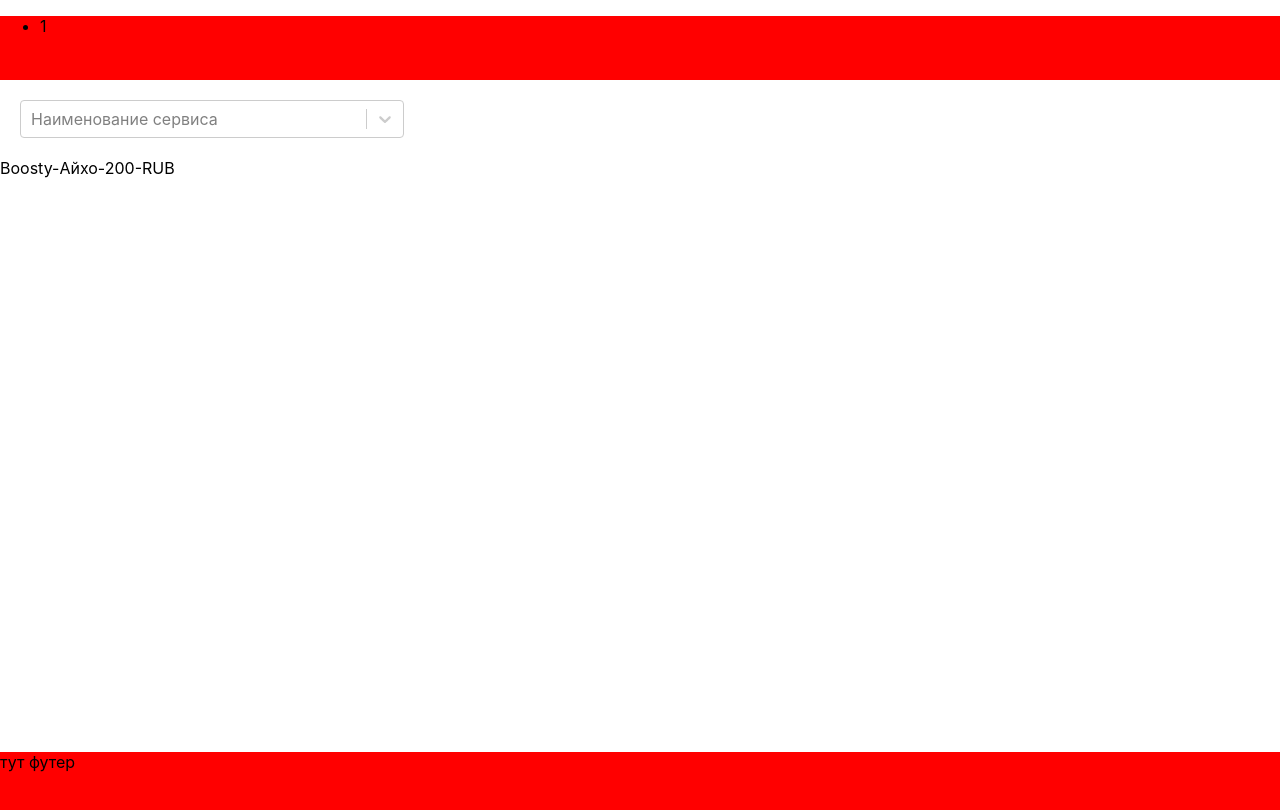
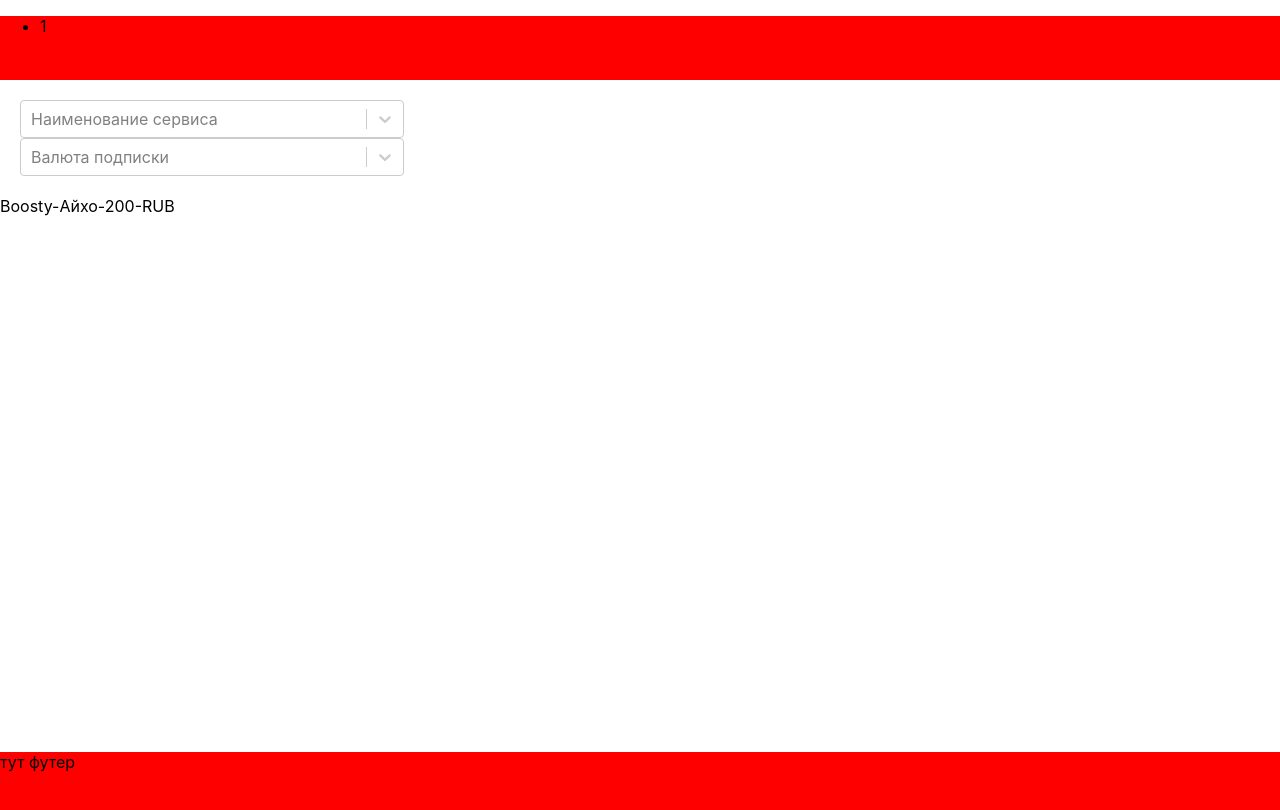
Before and after one commit to SergeyStadukhin/subscription_manager, a React (Create React App) app in the folder subscription_manager/: page / in a window 1280 px wide. Shown: the top 810 px of the page. Built offline with nearby package versions, Linux system fonts and the light colour scheme.

Commit message:
list currency

```diff
--- a/subscription_manager/src/pages/main/MainPage.jsx
+++ b/subscription_manager/src/pages/main/MainPage.jsx
@@ -1,4 +1,4 @@
-import React from "react";
+import React from "react"
 import modules from '../../style/main.module.scss'
 import Select from 'react-select'
 
@@ -13,11 +13,11 @@ const MainPage = () => {
     ]
 
     const listCurrency = [
-        {id:1, value:"RUB"},
-        {id:1, value:"RUB"},
-        {id:1, value:"RUB"},
-        {id:1, value:"RUB"},
-        {id:1, value:"RUB"},
+        {value:1, label:"RUB"},
+        {value:2, label:"EUR"},
+        {value:3, label:"USD"},
+        {value:4, label:"RUB"},
+        {value:5, label:"RUB"},
     ]
     return(
         <div>
@@ -31,6 +31,10 @@ const MainPage = () => {
                 <Select options={optionsList}
                         className={modules.serviceName}
                         placeholder="Наименование сервиса">
+                </Select>
+                <Select options={listCurrency}
+                        className={modules.serviceName}
+                        placeholder="Валюта подписки">
                 </Select>
                 </div>
                 <div className={modules.listServices}>
```
